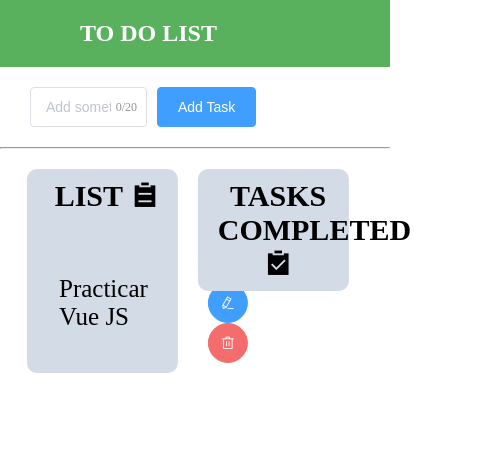
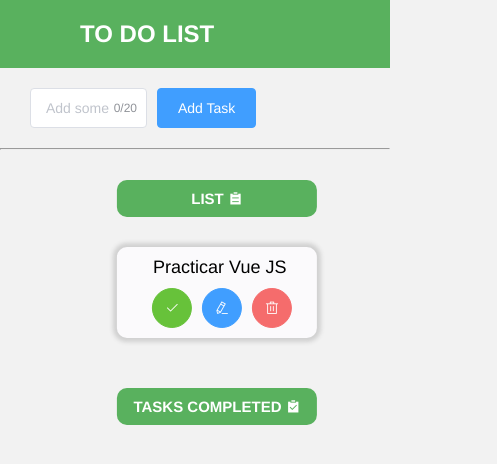
Before and after one commit to brunonapoli/toDoList-vue, a Vue app: page / in a window 390 px wide. Shown: the top 464 px of the page, 497 px wide, since content can reach past the window. Built offline with nearby package versions, Linux system fonts and the light colour scheme; what vue-toast-notification would draw is missing.

Commit message:
The app is responsive

```diff
--- a/src/App.vue
+++ b/src/App.vue
@@ -3,18 +3,21 @@
     <div class="main-title">
       <h2>TO DO LIST</h2>
     </div>
+    <div class="input-button">
       <el-input type="text" placeholder="Add something..."
-      @keyup.enter.native="addToDo" v-model="tarea" class="input" style="width: 30%;" maxlength="20" show-word-limit>
+        @keyup.enter.native="addToDo" v-model="tarea" class="input" style="width: 30%" maxlength="20" show-word-limit>
       </el-input>
       <el-button @click="addToDo" type="primary" class="addButton">Add Task</el-button>
+    </div>
     <hr>
     <el-row :gutter="20">
       <el-col :span="10">
         <div class="grid-content bg-purple">
+          <div class="div-title">
             <h2 class="title">List <i class="el-icon-s-order"></i></h2>
+          </div>
           <ul>
             <span v-for="(item, index) in newTask" :key="index">
-              <!-- EDITING PART -->
               <div class="main-item" v-if="!item.editing">
                 <p>{{item.titulo}}</p>
                 <div class="buttons">
@@ -23,11 +26,14 @@
                   <el-button @click="deleteTask (item)" type="danger" icon="el-icon-delete" circle></el-button>
                 </div>
               </div>
-              <div class="edit" v-if="item.editing">
-                <div class="buttons-edit">
-                  <el-input type="text" v-model="item.titulo" style="width: 50%" class="input"></el-input>
-                  <el-button type="success" style="margin-left: 10px" @click="saveEdit (item)"> Save </el-button>
-                  <el-button type="info" @click="disableEditing (item)"> Cancel </el-button>
+              <!-- EDIT PART -->
+              <div class="edit-item" v-if="item.editing">
+                <div class="buttons edit">
+                  <el-input type="text" v-model="item.titulo" class="input"></el-input>
+                  <div class="only-buttons">
+                    <el-button type="success" icon="el-icon-check" circle @click="saveEdit (item)"></el-button>
+                    <el-button type="info" icon="el-icon-close" circle @click="disableEditing (item)"></el-button>
+                  </div>
                 </div>
               </div>
             </span>
@@ -37,16 +43,19 @@
       <!-- <hr> -->
       <el-col :span="10">
         <div class="grid-content bg-purple">
+          <div class="div-title">
             <h2 class="title">Tasks Completed <i class="el-icon-s-claim"></i></h2>
+          </div>
           <ul>
-            <li v-for="(completed, index) in completedTask" :key="index">
-              <!-- EDITING PART -->
-              <div v-if="!completed.editing">
+            <span v-for="(completed, index) in completedTask" :key="index">
+              <div class="main-item" v-if="!completed.editing">
                 <p>{{completed.titulo}}</p>
+                <div class="buttons">
                   <el-button @click="undoneTask (completed)" type="warning" icon="el-icon-close" circle></el-button>
                   <el-button @click="deleteTask (completed)" type="danger" icon="el-icon-delete" circle></el-button>
                 </div>
-            </li>
+              </div>
+            </span>
           </ul>
         </div>
       </el-col>
@@ -83,7 +92,9 @@ export default {
       } else {
         this.list.push({ titulo: this.tarea, completado: false, editing: false, tareaTemporal: null })
         this.$toast.info('Task Added', {
-          position: 'bottom'
+          position: 'bottom',
+          duration: 800,
+          queue: true
         })
       }
       this.tarea = ''
@@ -91,29 +102,28 @@ export default {
     changeCompletado(task) {
       task.completado = !this.completado
       this.$toast.success('Task Completed', {
-        position: 'bottom'
+        position: 'bottom',
+        duration: 800,
+        queue: true
       })
     },
     undoneTask(task) {
       task.completado = false
       this.$toast.warning('Task Not Completed', {
-        position: 'bottom'
+        position: 'bottom',
+        duration: 800,
+        queue: true
       })
     },
     deleteTask(task) {
       const index = this.list.indexOf(task)
       this.list.splice(index, 1)
       this.$toast.error('Task Deleted', {
-        position: 'bottom'
+        position: 'bottom',
+        duration: 800,
+        queue: true
       })
     },
-    // hideAlert() {
-    //   this.textAlert = ''
-    // },
-    // showAlert(text) {
-    //   this.textAlert = text
-    //   setTimeout(this.hideAlert, 2 * 1000)
-    // }
     enableEditing(task) {
       this.tareaTemporal = task.titulo
       task.editing = true
@@ -143,16 +153,16 @@ export default {
 *{
   margin: 0;
   padding: 0;
+  font-family: "Helvetica Neue",Helvetica,"PingFang SC","Hiragino Sans GB","Microsoft YaHei","微软雅黑",Arial,sans-serif;
+}
+body{
+  background: #f2f2f2;
 }
 .main-title{
   background-color: rgb(89, 177, 94);
   padding: 20px 20px 20px 80px;
   color: white;
   margin-bottom: 20px;
-}
-ul {
-  /* display:flex;
-  flex-direction: column; */
 }
 .el-row {
     position: absolute;
@@ -161,38 +171,145 @@ ul {
   }
 .bg-purple {
     margin-top: 20px;
-    background: #d3dce6;
     padding: 10px 10px 10px 20px;
 }
 .grid-content {
   border-radius: 10px;
 }
+.div-title{
+  margin-bottom: 30px;
+  background: rgb(89, 177, 94);
+  border-radius: 10px;
+  padding: 10px 0;
+}
 .title{
   text-align: center;
   font-size: 30px;
   text-transform: uppercase;
+  color: #fff;
 }
 .main-item{
   display:flex;
   align-items: center;
-  margin-top: 30px;
+  margin: 20px 0 10px 0;
+  padding: 10px 0;
+  background: rgb(251, 250, 252);
+  border-radius: 10px;
+  box-shadow: 0 0 4px 4px #d0d0d0;
 }
 .main-item p{
   font-size: 25px;
-  margin-left: 10%;
-  width: 200px;
+  margin-left: 6%;
+  width: 270px;
+}
+.edit-item{
+  display:flex;
+  align-items: center;
+  margin: 20px 0 10px 0;
+  background: rgb(251, 250, 252);
+  border-radius: 10px;
+  box-shadow: 0 0 4px 4px #d0d0d0;
+}
+.edit-item .el-input{
+  font-size: 25px;
+  top: 10px;
+  right: 50px;
+  width: 60%
 }
 .buttons{
   margin-left: 50px;
 }
 .edit{
   display: flex;
-  align-content: center;
-}
-.buttons-edit{
-  margin-top: 10px;
+  align-items: center;
 }
 .input{
   margin: 0px 10px 20px 30px;
 }
+@media only screen and (max-width: 1300px) {
+  .buttons{
+  margin-left: 20px;
+  }
+  .main-item p{
+  font-size: 21px;
+  margin-left: 3%;
+  width: 160px;
+  }
+}
+@media only screen and (max-width: 1000px) {
+  .title{
+    font-size: 20px;
+  }
+  .main-item p {
+    font-size: 20px;
+  }
+}
+@media only screen and (max-width: 950px){
+  .el-row{
+    display: flex;
+    flex-direction: column;
+    left: 65%;
+  }
+  .grid-content{
+    width: 400px;
+  }
+  .main-item p{
+    margin-left: 6%;
+    width: 190px;
+    font-size: 25px;
+  }
+  .edit-item .el-input{
+    font-size: 20px;
+    padding-left: 10px;
+    margin-right: 10px;
+  }
+}
+@media only screen and (max-width: 760px){
+  .main-item p{
+    font-size: 18px;
+    width: 140px;
+  }
+  .buttons{
+    margin-left: 40px;
+  }
+  .el-row{
+    left: 60%;
+  }
+}
+@media only screen and (max-width: 500px){
+  .main-item{
+    flex-direction: column;
+  }
+  .main-item p{
+    font-size: 18px;
+    width: 140px;
+    margin-bottom: 10px;
+  }
+  .buttons{
+    margin-left: 10px;
+  }
+  .grid-content{
+    width: 200px;
+  }
+  .title{
+    font-size: 15px;
+  }
+  .el-row{
+    left: 68%;
+  }
+  .edit{
+    flex-direction: column;
+  }
+  .edit-item .el-input{
+    width: 190px;
+    margin-left: 35px;
+  }
+  .edit .el-button{
+    display: flex;
+  }
+  .only-buttons{
+    display: flex;
+    margin: 0 60px 10px 0;
+  }
+}
 </style>
```
Lines whose indentation alone changed are shown as unchanged.
